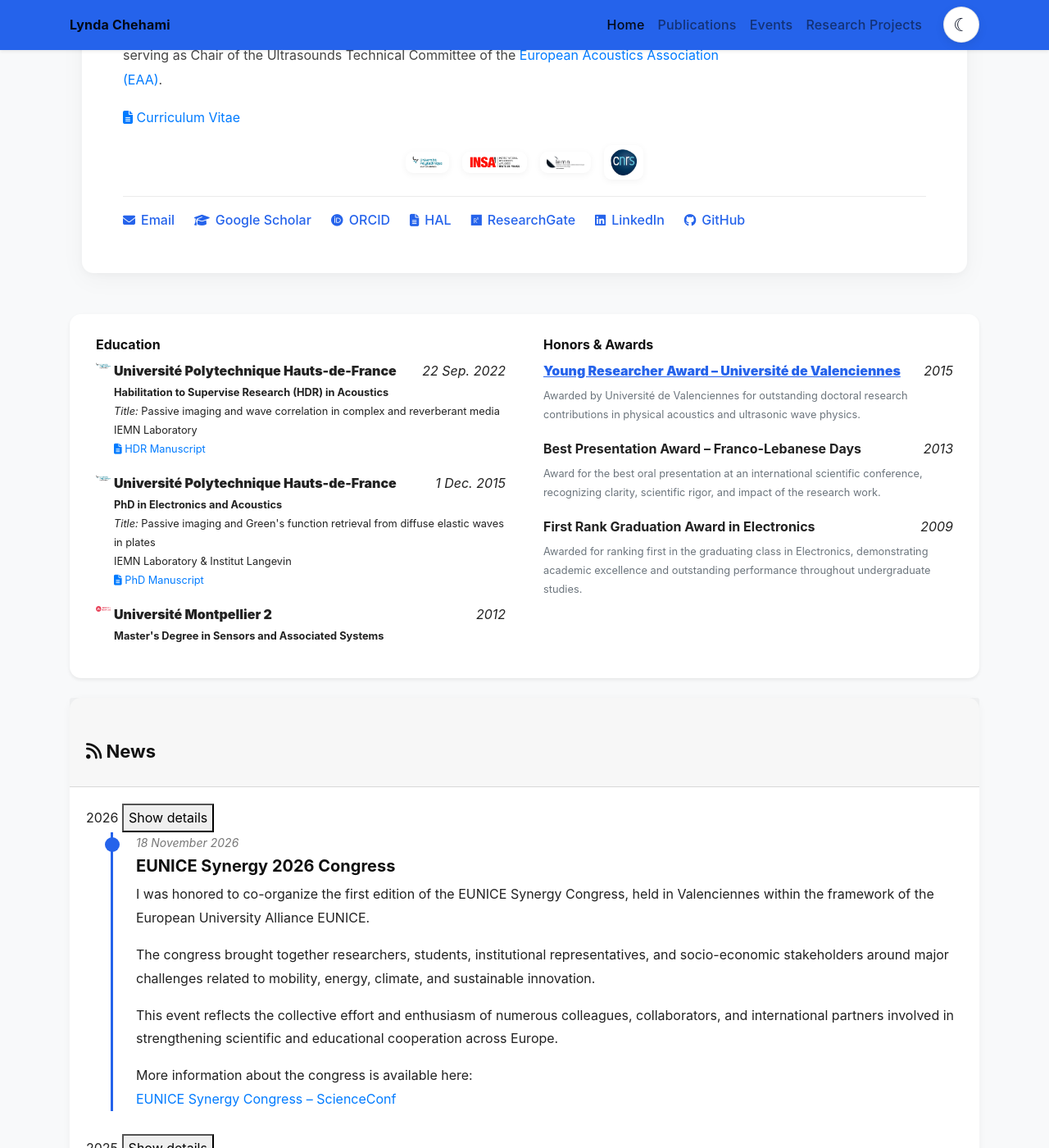
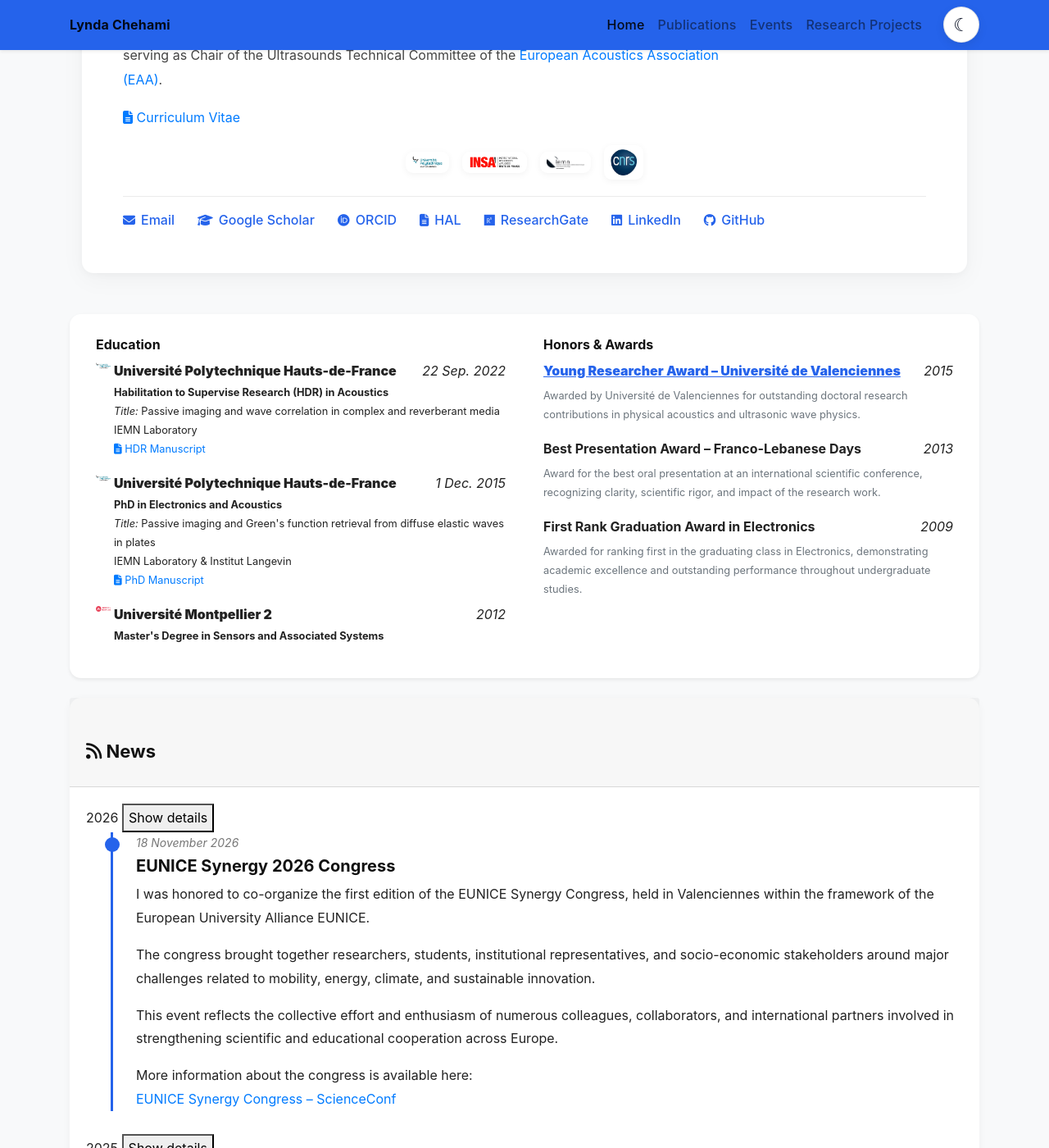
Before and after one commit to lchehami/lchehami.github.io, a Jekyll site: the page built from index.html, in a window 1280 px wide and 1400 px high, scrolled down 568 px. Shown: the whole window at 82% size. Built offline with Jekyll 4.4.1, drawn with Linux system fonts in a browser that asks for light colours; nearby versions of some CDN libraries; a style sheet for code colours, icons or effects is not loaded.

Commit message:
Update global.css

```diff
--- a/assets/css/global.css
+++ b/assets/css/global.css
@@ -205,7 +205,7 @@ h2 {
   flex-wrap: wrap;
   align-items: center;
 
-  column-gap: 24px;
+  column-gap: 28px;
   row-gap: 10px;
 
   border-top: 1px solid rgba(0,0,0,0.08);
```
